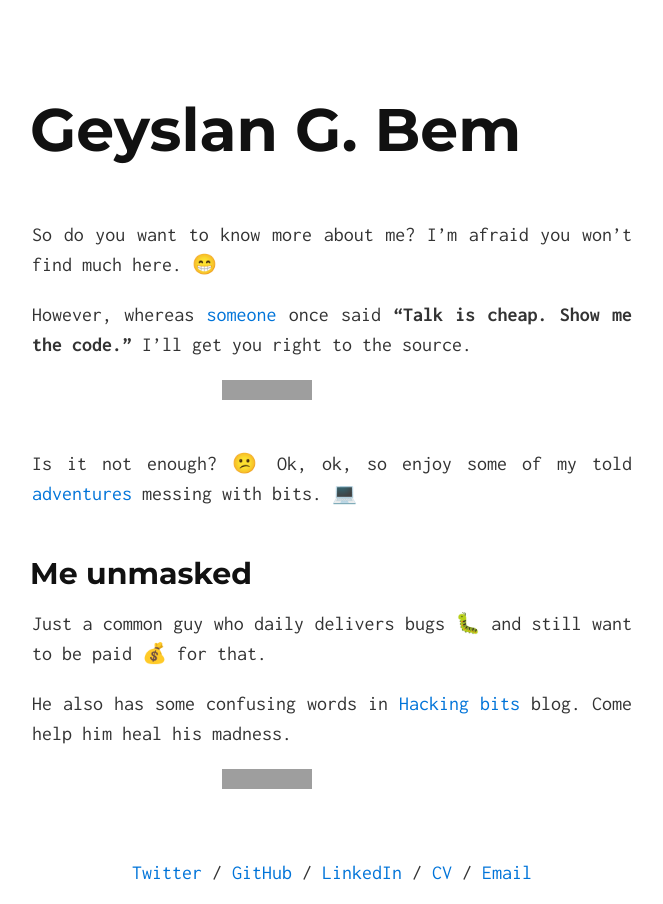
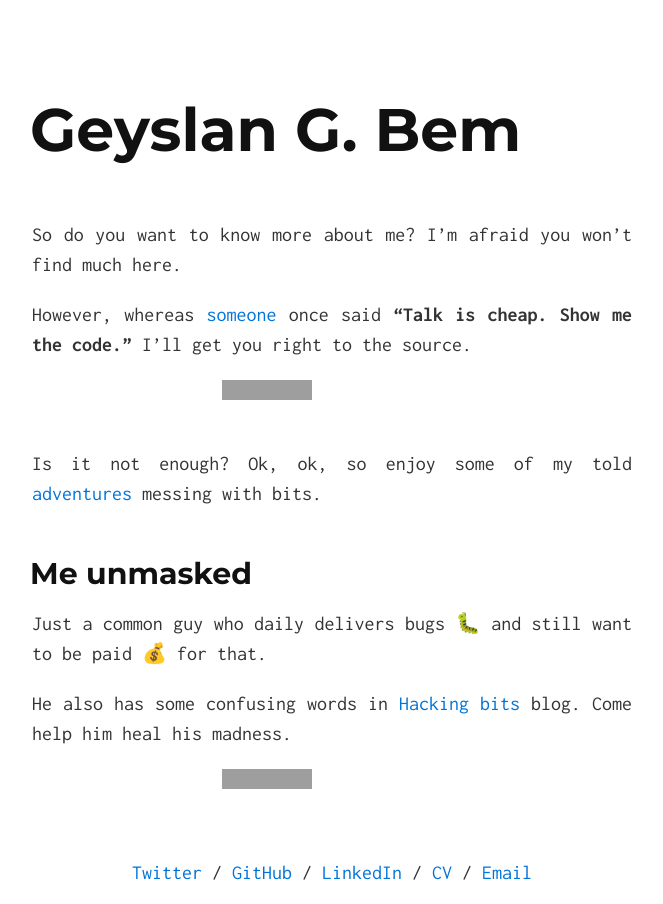
Before and after one commit to geyslan/geyslan.github.io, a Jekyll site: the page built from index.md, in a window 1280 px wide, cut to the strip 0-904 px from the top of the page. Shown: the whole strip, without its empty margins (308-971 px from the left). Built offline with Jekyll 4.4.1, drawn with Linux system fonts in a browser that asks for light colours; emoji names are drawn with the system emoji font; part of the change alters nothing that is shown; grey boxes are pictures that could not be loaded.

```diff
--- a/index.md
+++ b/index.md
@@ -2,14 +2,14 @@
 layout: default
 ---
 
-So do you want to know more about me? I'm afraid you won't find much here. :grin:
+So do you want to know more about me? I'm afraid you won't find much here.
 
 However, whereas [someone](https://lkml.org/lkml/2000/8/25/132) once said **"Talk is cheap. Show me the code."** I'll get you right to the source.
 
 <div style="text-align: center;">
 <iframe src="https://ghbtns.com/github-btn.html?user=geyslan&type=follow&count=true&size=large" allowtransparency="true" frameborder="0" scrolling="0" width="220px" height="30px"></iframe>
 </div><br>
-Is it not enough? :confused: Ok, ok, so enjoy some of my told [adventures](http://hackingbits.github.io) messing with bits. :computer:
+Is it not enough? Ok, ok, so enjoy some of my told [adventures](http://hackingbits.github.io) messing with bits.
 
 ## Me unmasked
 
```
